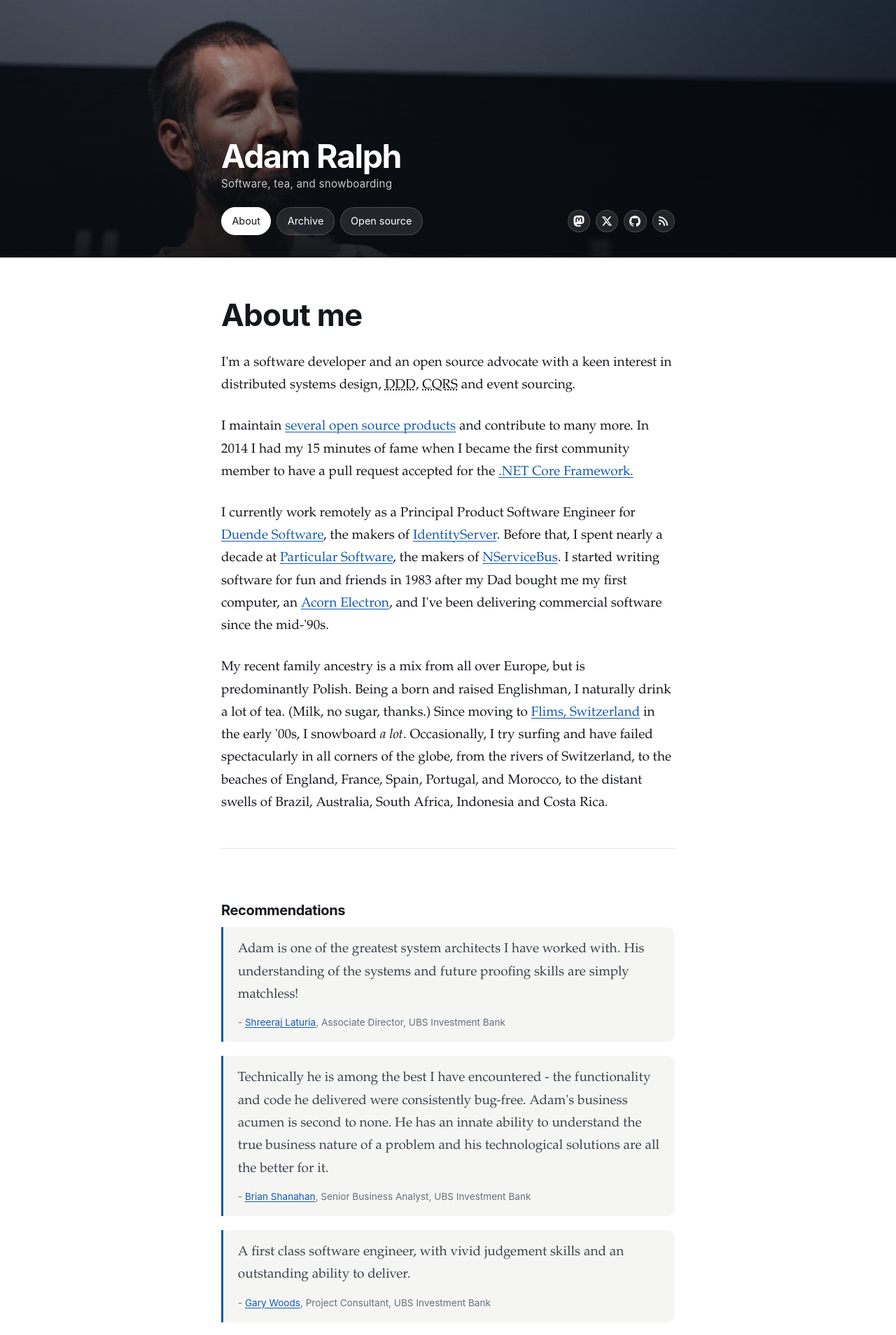
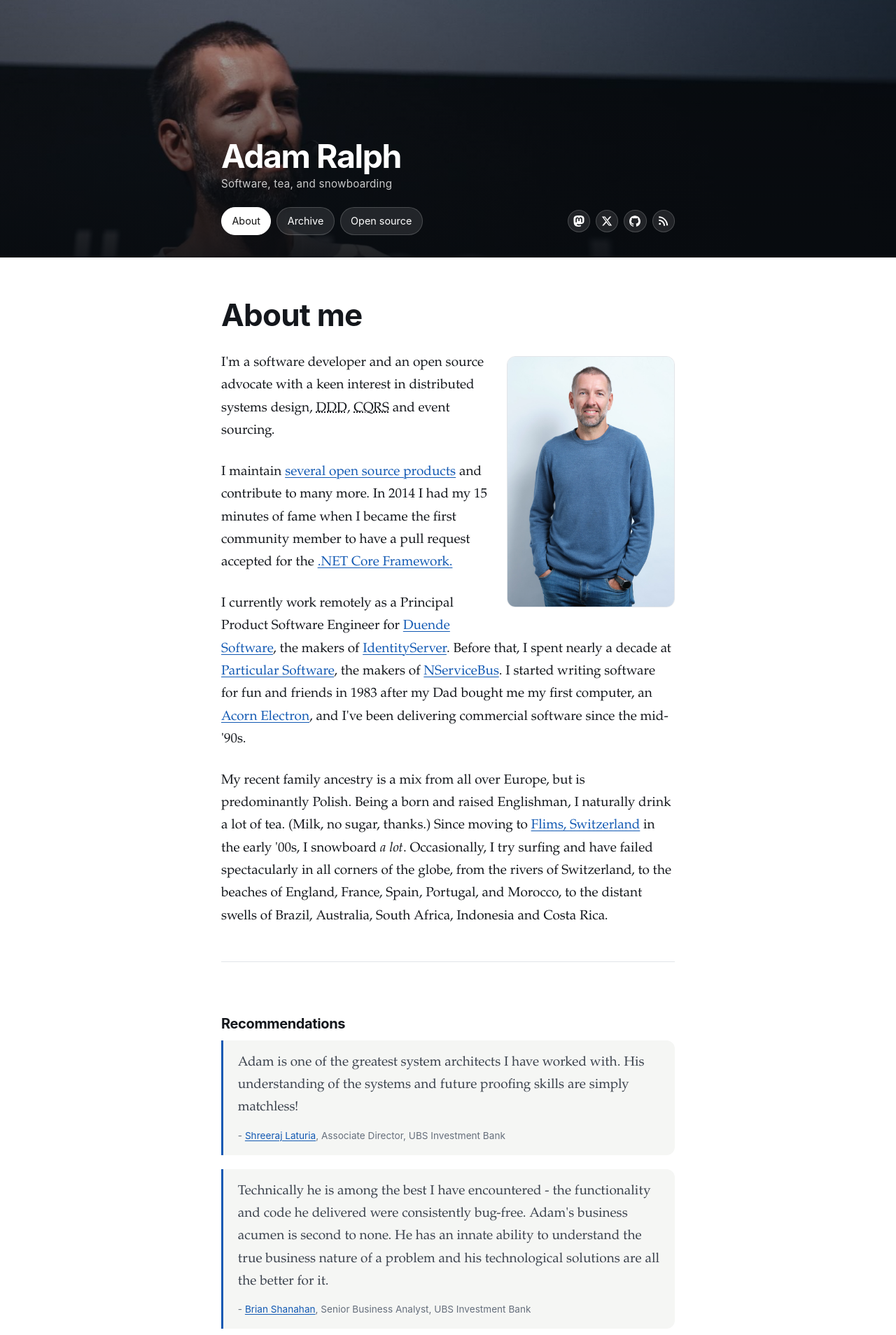
Before and after one commit to adamralph/adamralph.github.com, a Jekyll site: the page built from about.html, in a window 1280 px wide. Shown: the top 1908 px of the page at 70% size. Built offline with Jekyll 4.4.1, drawn with Linux system fonts in a browser that asks for light colours.

Commit message:
add a portrait to the about page
Use the new square portrait for portrait.jpg and keep the 2:3 crop as portrait-tall.jpg for the page and its social card.

```diff
--- a/about.html
+++ b/about.html
@@ -2,11 +2,12 @@
 layout: default
 title: About
 description: Software, tea, and snowboarding
-image: https://www.gravatar.com/avatar/78e6cdb8bf24413c4576e496e4d05fce
+image: https://adamralph.com/img/portrait-tall.jpg
 stylesheet: '/css/about.css'
 ---
     <article>
       <h1>About me</h1>
+      <img class="about-portrait" src="/img/portrait-tall.jpg" alt="Adam Ralph" width="800" height="1200" />
       <p>I'm a software developer and an open source advocate with a keen interest in distributed systems design, <abbr title="Domain Driven Design">DDD</abbr>, <abbr title="Command Query Responsibility Segregation">CQRS</abbr> and event sourcing.</p>
       <p>I maintain <a href="/open-source/">several open source products</a> and contribute to many more. In 2014 I had my 15 minutes of fame when I became the first community member to have a pull request accepted for the <a href="https://github.com/dotnet/corefx/pull/31">.NET Core Framework.</a></p>
       <p>I currently work remotely as a Principal Product Software Engineer for <a href="https://duendesoftware.com/">Duende Software</a>, the makers of <a href="https://duendesoftware.com/products/identityserver">IdentityServer</a>. Before that, I spent nearly a decade at <a href="https://particular.net/">Particular Software</a>, the makers of <a href="https://particular.net/nservicebus">NServiceBus</a>. I started writing software for fun and friends in 1983 after my Dad bought me my first computer, an <a href="https://en.wikipedia.org/wiki/Acorn_Electron">Acorn Electron</a>, and I've been delivering commercial software since the mid-'90s.</p>
--- a/css/about.css
+++ b/css/about.css
@@ -1,7 +1,28 @@
 /* About page */
+
+.about-portrait {
+    border: 1px solid var(--rule);
+    border-radius: var(--radius);
+    float: right;
+    height: auto;
+    margin: 0.35rem 0 1.5rem 1.75rem;
+    max-width: 15rem;
+    width: 38%;
+}
+
+@media (max-width: 40rem) {
+    .about-portrait {
+        display: block;
+        float: none;
+        margin: 0 auto 1.75rem;
+        max-width: 16rem;
+        width: 100%;
+    }
+}
 
 section#recommendations {
     border-top: 1px solid var(--rule);
+    clear: both;
     margin-top: 3rem;
     padding-top: 2rem;
 }
```
Also changed, not shown: img/portrait-tall.jpg (added), img/portrait.jpg.
